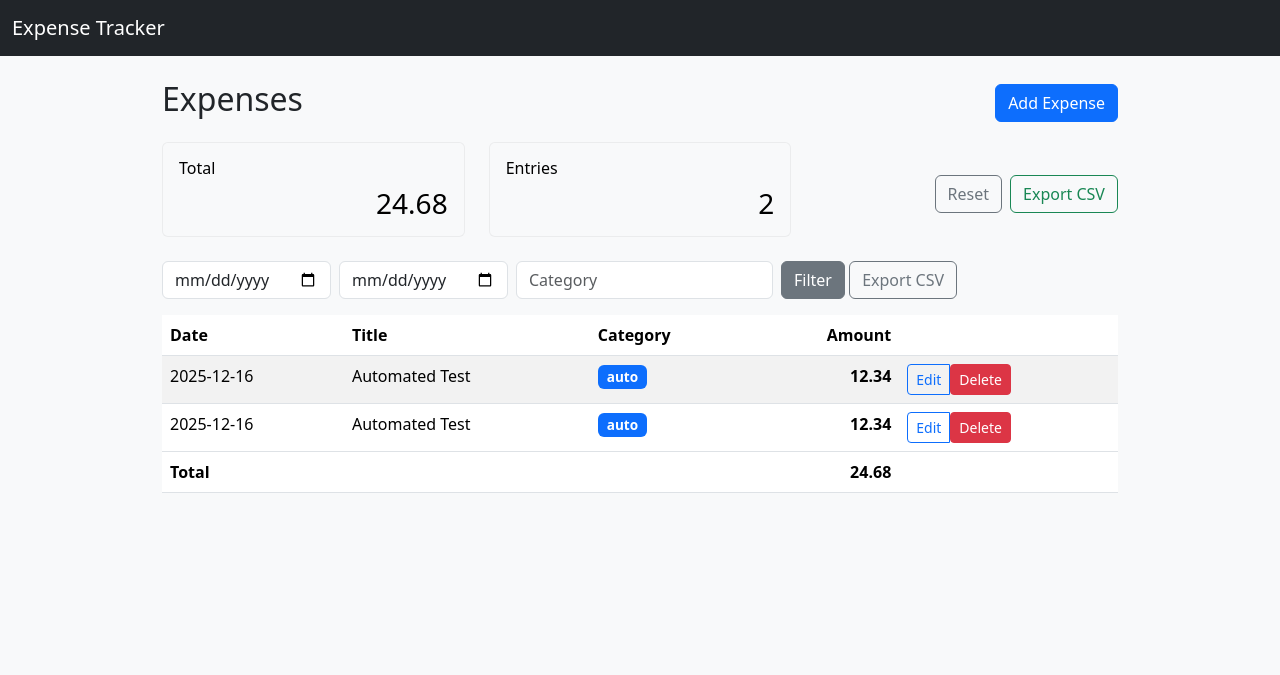
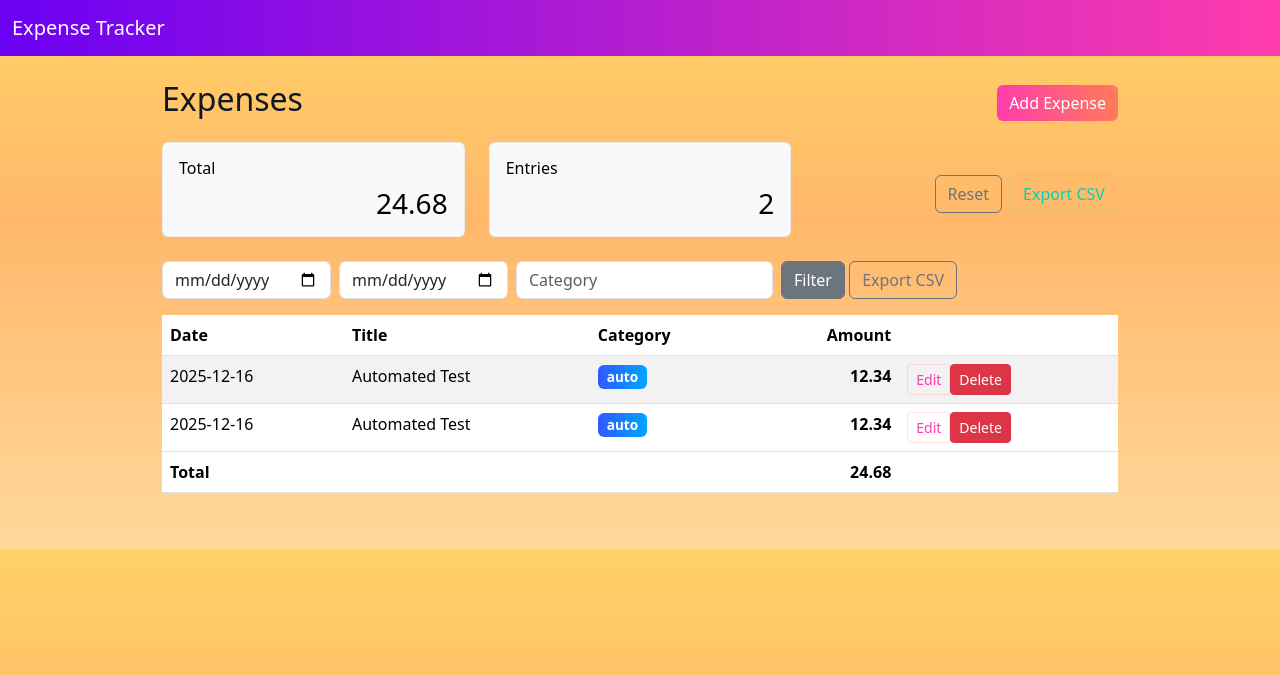
Before and after one commit to Sriram-Mullapudi/Expense_Tracker_Python, a Flask app: page / in a window 1280 px wide. Shown: the top 675 px of the page. Run offline with Flask 3, Linux system fonts and the light colour scheme.

Commit message:
Apply colorful palette: CSS variables, navbar and button styles

```diff
--- a/static/style.css
+++ b/static/style.css
@@ -1,7 +1,50 @@
-body { padding-bottom: 40px; background:#f8f9fa; }
+:root{
+	--deep-purple: #6A00F4;
+	--magenta: #FF3CAC;
+	--coral: #FF7A59;
+	--warm-orange: #FFB86B;
+	--sun-yellow: #FFD166;
+	--teal: #00D4B4;
+	--cyan: #00A6FF;
+	--royal-blue: #2E5AFF;
+	--spring-green: #7BE495;
+	--ui-base: #0F1724;
+	--card: #F7F9FC;
+	--muted-border: rgba(15,23,36,0.06);
+	--text-on-accent: #ffffff;
+}
+
+body { padding-bottom: 40px; background: linear-gradient(180deg, var(--sun-yellow) 0%, var(--warm-orange) 40%, #ffd89a 100%); color: var(--ui-base); }
 .table tfoot th { font-weight: 700; }
-.card.text-bg-light { background: #ffffff; border: 1px solid rgba(0,0,0,0.05); }
+.card.text-bg-light { background: var(--card); border: 1px solid var(--muted-border); }
 .display-6 { font-size: 1.75rem; margin: 0; }
 .fw-semibold { font-weight: 600; }
 .badge { font-size: 0.85em; }
 .container { max-width: 980px; }
+
+/* Navbar / hero */
+.site-navbar { background: linear-gradient(90deg, var(--deep-purple), var(--magenta)); }
+.site-navbar .navbar-brand, .site-navbar .nav-link { color: var(--text-on-accent) !important; }
+
+/* Buttons */
+.btn-primary {
+	background: linear-gradient(90deg, var(--magenta), var(--coral));
+	border: none;
+	color: var(--text-on-accent);
+}
+.btn-outline-primary {
+	color: var(--magenta);
+	border-color: rgba(255,60,76,0.15);
+}
+.btn-outline-success { color: var(--teal); border-color: rgba(0,212,180,0.12); }
+
+/* Category badge colors (fallback to primary) */
+.badge.bg-primary { background: linear-gradient(90deg,var(--royal-blue),var(--cyan)); }
+
+/* Card accent */
+.summary-card { border-radius: 10px; box-shadow: 0 6px 18px rgba(15,23,36,0.06); }
+
+/* Responsive tweaks */
+@media (max-width: 576px) {
+	.display-6 { font-size: 1.25rem; }
+}
--- a/templates/base.html
+++ b/templates/base.html
@@ -8,7 +8,7 @@
     <link rel="stylesheet" href="/static/style.css">
   </head>
   <body>
-    <nav class="navbar navbar-expand-lg navbar-dark bg-dark mb-4">
+    <nav class="navbar navbar-expand-lg site-navbar mb-4">
       <div class="container-fluid">
         <a class="navbar-brand" href="/">Expense Tracker</a>
       </div>
```
